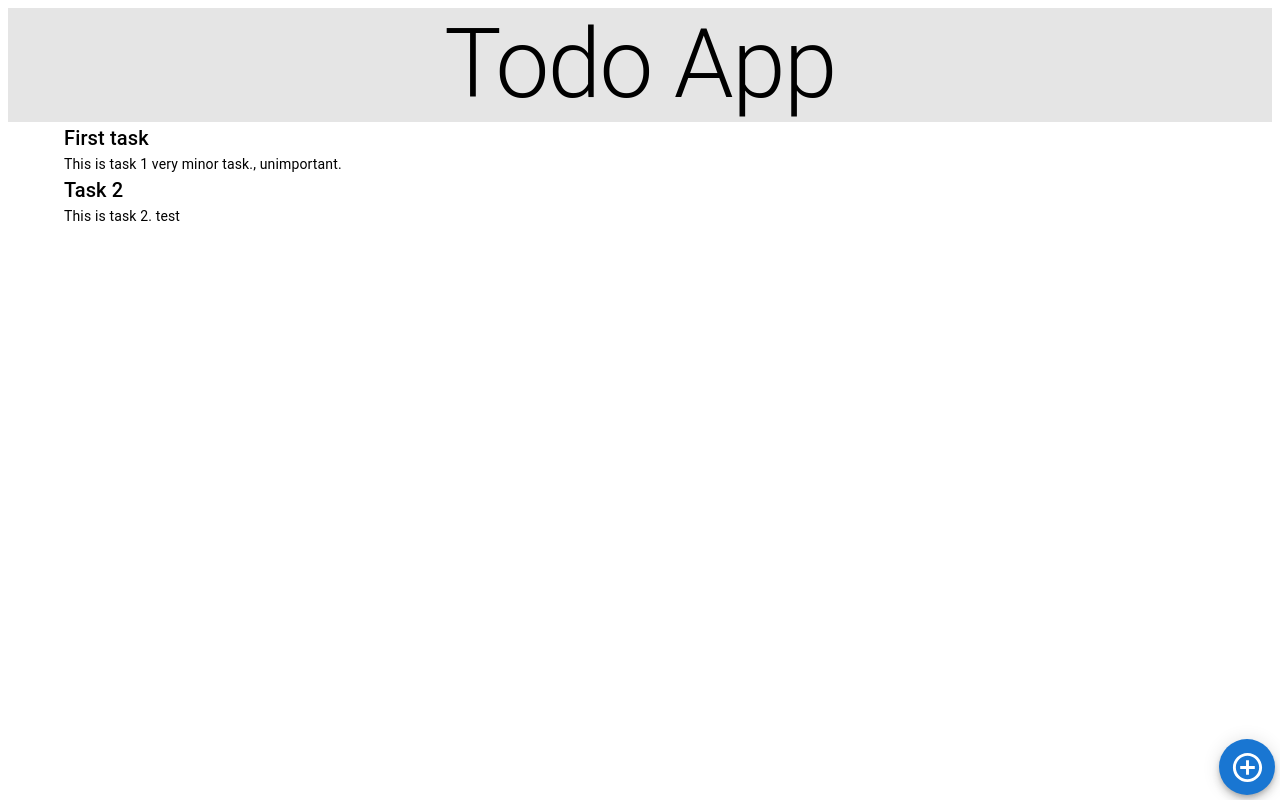
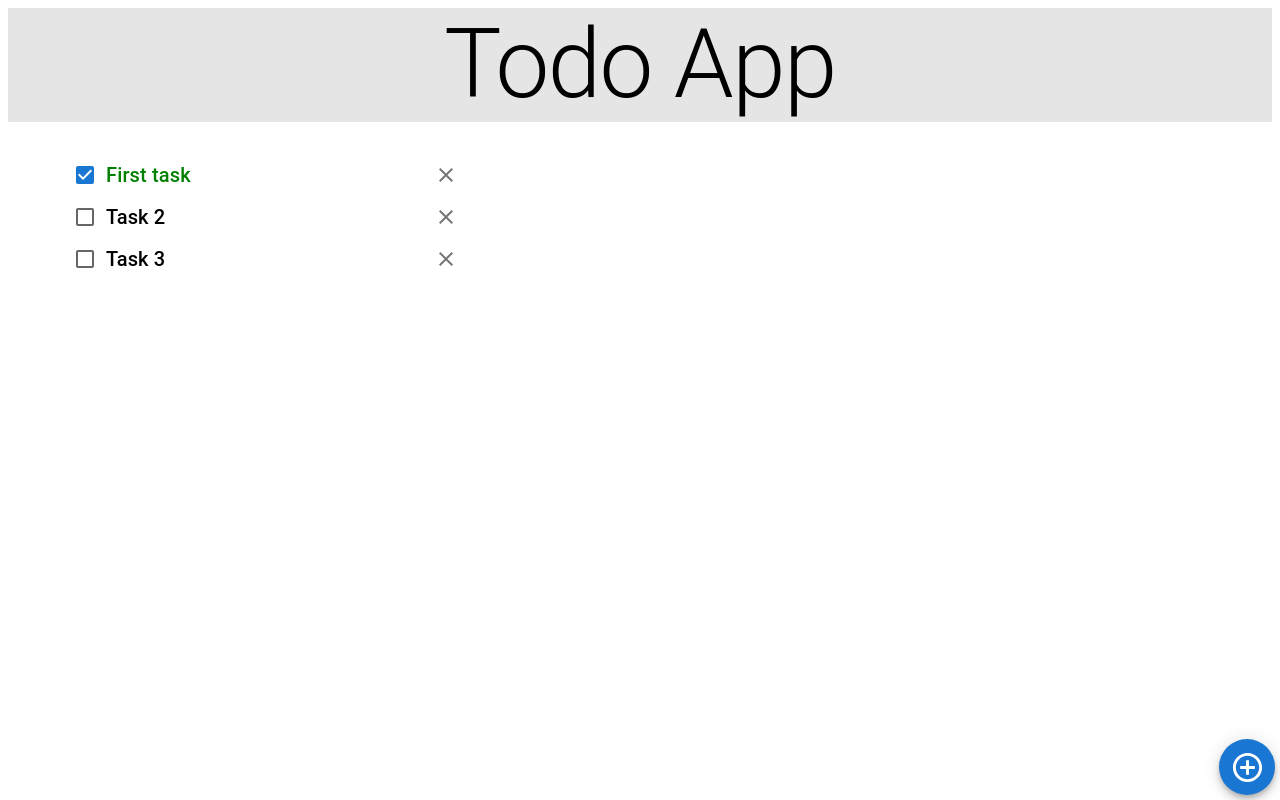
Before and after one commit to SandeshGC/Todo-App, a React (Vite) app: page / in a window 1280 px wide. Built offline with nearby package versions, Linux system fonts and the light colour scheme; a web font is replaced by a local one.

Commit message:
add: icons and functions for completing tasks and removing tasks

```diff
--- a/src/components/Task.tsx
+++ b/src/components/Task.tsx
@@ -1,15 +1,30 @@
-import { Box, Typography } from '@mui/material'
+import { Box, Checkbox, IconButton, Typography } from '@mui/material'
 import { FC } from 'react'
 import { TaskType } from '../types/entities'
+import { Close } from '@mui/icons-material'
 
-interface TaskProps extends TaskType {}
+interface TaskProps extends TaskType {
+	toggleTaskStatus: (taskId: string) => void
+	removeTask: (taskId: string) => void
+}
 
-const Task: FC<TaskProps> = ({ id, title, description, isComplete }) => {
+const Task: FC<TaskProps> = ({
+	id,
+	title,
+	isComplete,
+	toggleTaskStatus,
+	removeTask
+}) => {
 	return (
-		<Box>
+		<Box display={'flex'} alignItems={'center'}>
+			<Checkbox checked={isComplete} onClick={() => toggleTaskStatus(id)} />
+			<Box width={'320px'}>
+				<Typography color={isComplete ? 'green' : ''} variant="h6">
+					{title}
+				</Typography>
+			</Box>
 
-			<Typography variant="h6">{title}</Typography>
-			<Typography variant="body2">{description}</Typography>
+			<IconButton children={<Close />} onClick={() => removeTask(id)} />
 		</Box>
 	)
 }
--- a/src/components/TaskList.tsx
+++ b/src/components/TaskList.tsx
@@ -1,5 +1,5 @@
 import { Box, Container } from '@mui/material'
-import { FC, useEffect } from 'react'
+import { FC, useState } from 'react'
 import Task from './Task'
 import { TaskType } from '../types/entities'
 import taskList from '../data/index.json'
@@ -7,21 +7,47 @@ import taskList from '../data/index.json'
 interface TaskListProps {}
 
 const TaskList: FC<TaskListProps> = ({}) => {
-	const tasks: TaskType[] = taskList
+	const [tasks, setTasks] = useState<TaskType[]>(taskList)
 
-	console.log(tasks)
+	function removeTask(taskId: string) {
+		setTasks(prevTasks => {
+			const taskIndex = prevTasks.findIndex(task => task.id === taskId)
+
+			const newTasksArray = [...prevTasks]
+
+			newTasksArray.splice(taskIndex, 1)
+
+			return newTasksArray
+		})
+	}
+
+	function toggleTaskStatus(taskId: string) {
+		setTasks(prevTasks => {
+			const taskIndex = prevTasks.findIndex(task => task.id === taskId)
+
+			const newTasksArray = [...prevTasks]
+
+			newTasksArray[taskIndex] = {
+				...prevTasks[taskIndex],
+				isComplete: !prevTasks[taskIndex].isComplete
+			}
+
+			return newTasksArray
+		})
+	}
 
 	return (
 		<Container>
-			<Box>
+			<Box py={4}>
 				{tasks.map(task => {
 					return (
 						<Task
 							key={task.id}
 							id={task.id}
 							title={task.title}
-							description={task.description}
 							isComplete={task.isComplete}
+							toggleTaskStatus={toggleTaskStatus}
+							removeTask={removeTask}
 						/>
 					)
 				})}
--- a/src/data/index.json
+++ b/src/data/index.json
@@ -2,13 +2,16 @@
 	{
 		"id": "test1",
 		"title": "First task",
-		"description": "This is task 1 very minor task., unimportant.",
-		"isComplete": false
+		"isComplete": true
 	},
 	{
 		"id": "test2",
 		"title": "Task 2",
-		"description": "This is task 2. test",
+		"isComplete": false
+	},
+	{
+		"id": "third",
+		"title": "Task 3",
 		"isComplete": false
 	}
 ]
--- a/src/types/entities.d.ts
+++ b/src/types/entities.d.ts
@@ -2,6 +2,5 @@ export interface TaskType {
 
     id: string
     title: string
-    description: string
     isComplete: boolean
 }
```
